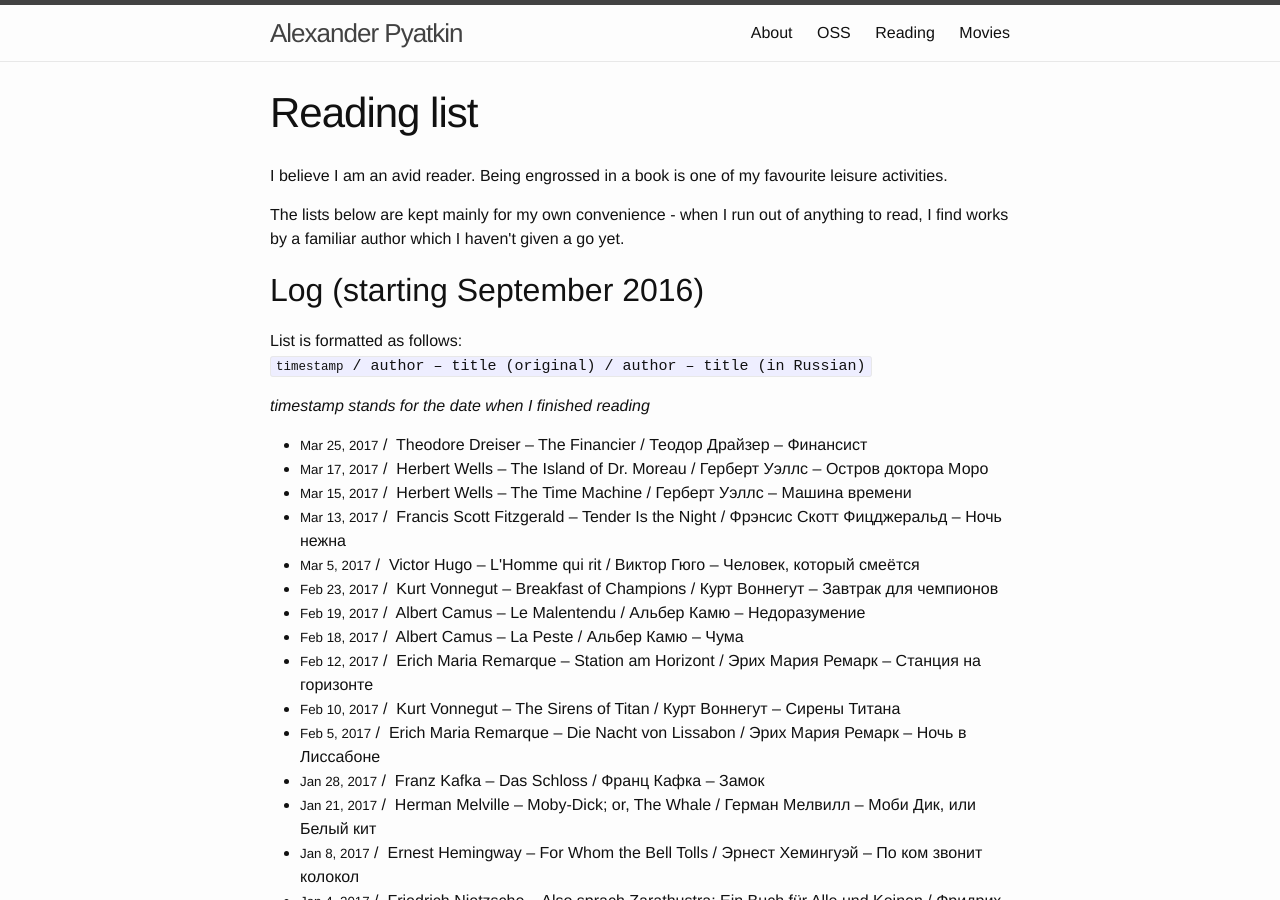
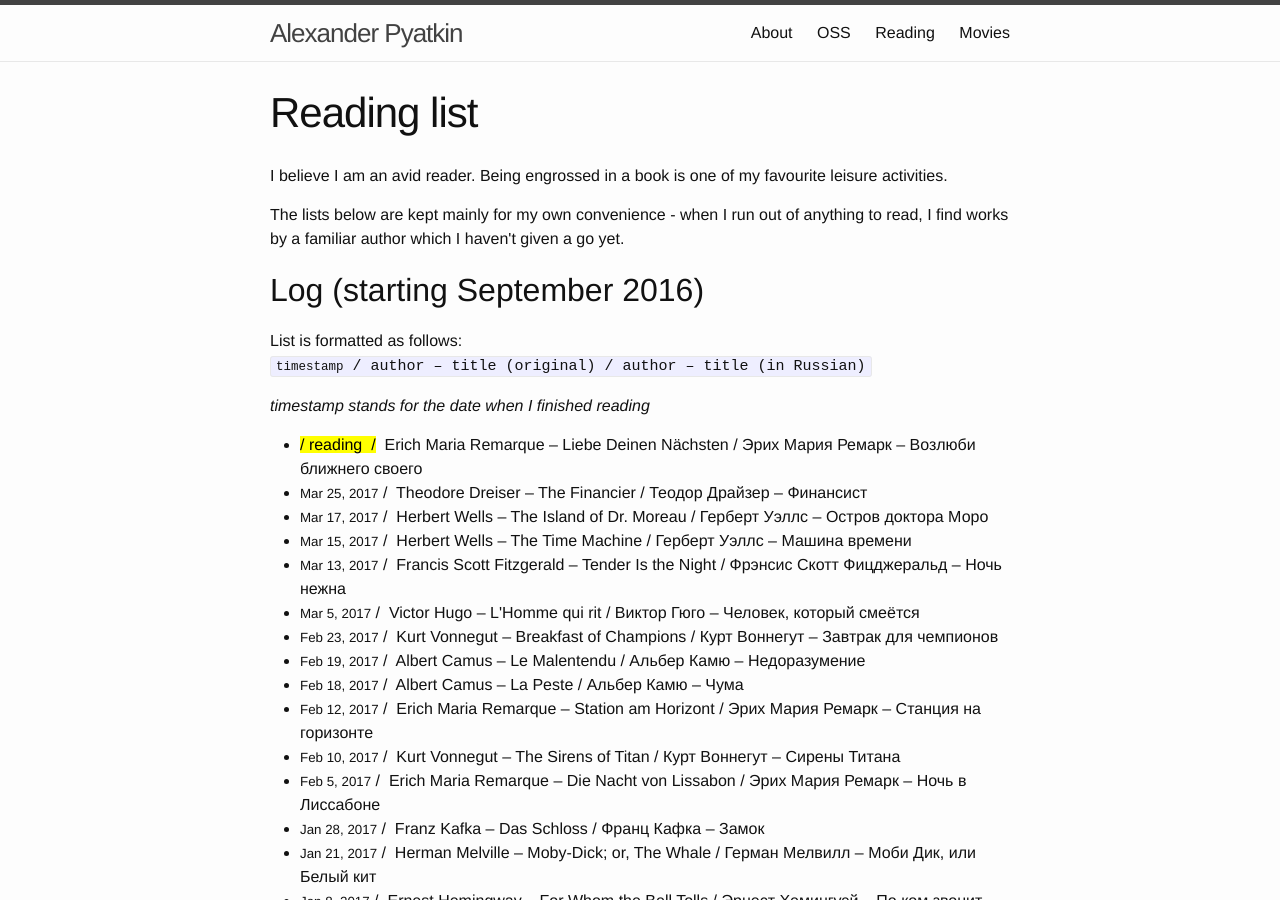
Before and after one commit to aspyatkin/personal-website, a Jekyll site: the page built from reading-list.md, in a window 1280 px wide and 900 px high. Built offline with Jekyll 4.4.1, drawn with Linux system fonts in a browser that asks for light colours.

Commit message:
Update reading list

```diff
--- a/reading-list.md
+++ b/reading-list.md
@@ -5,6 +5,14 @@ short_title: Reading
 permalink: /reading-list/
 top_ndx: 3
 log_list:
+  - reading: yes
+    original:
+      author: 'Erich Maria Remarque'
+      title: 'Liebe Deinen Nächsten'
+    russian:
+      author: 'Эрих Мария Ремарк'
+      title: 'Возлюби ближнего своего'
+
   - date: 'Mar 25, 2017'
     original:
       author: 'Theodore Dreiser'
```
